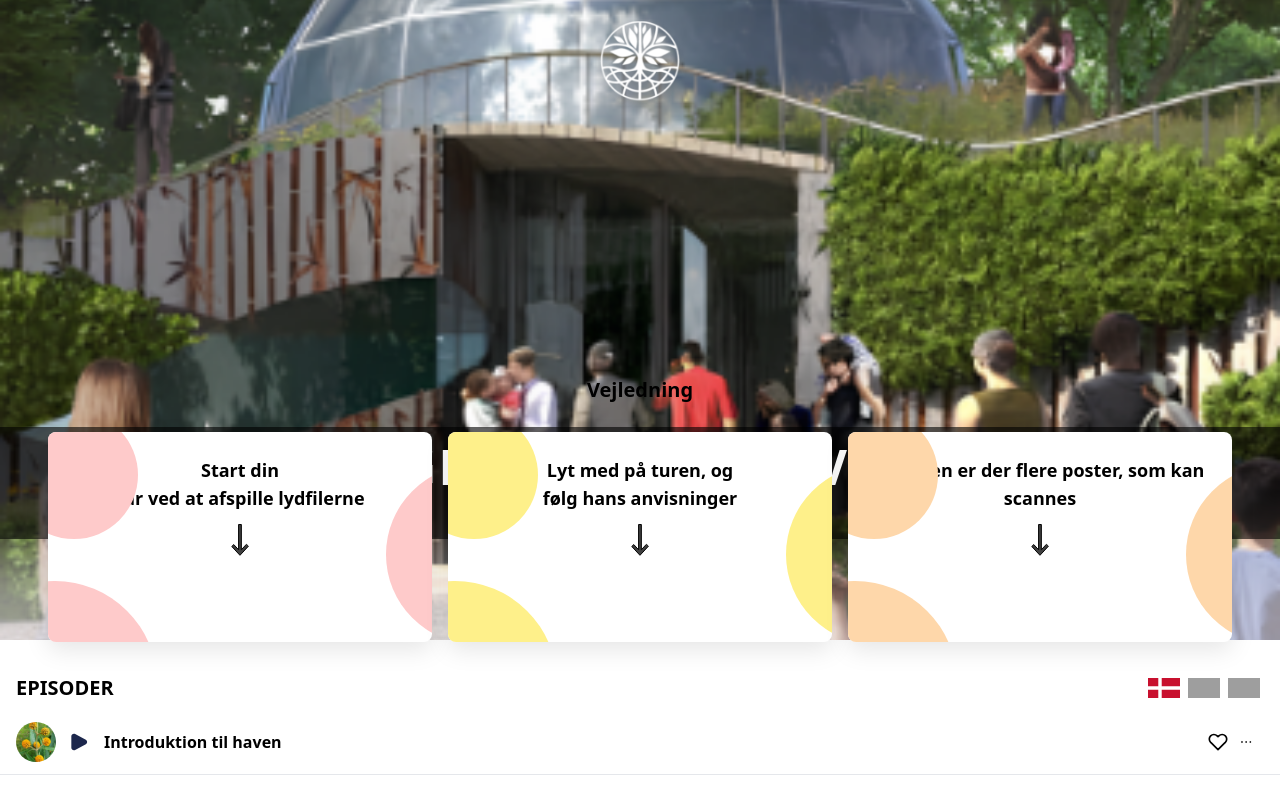
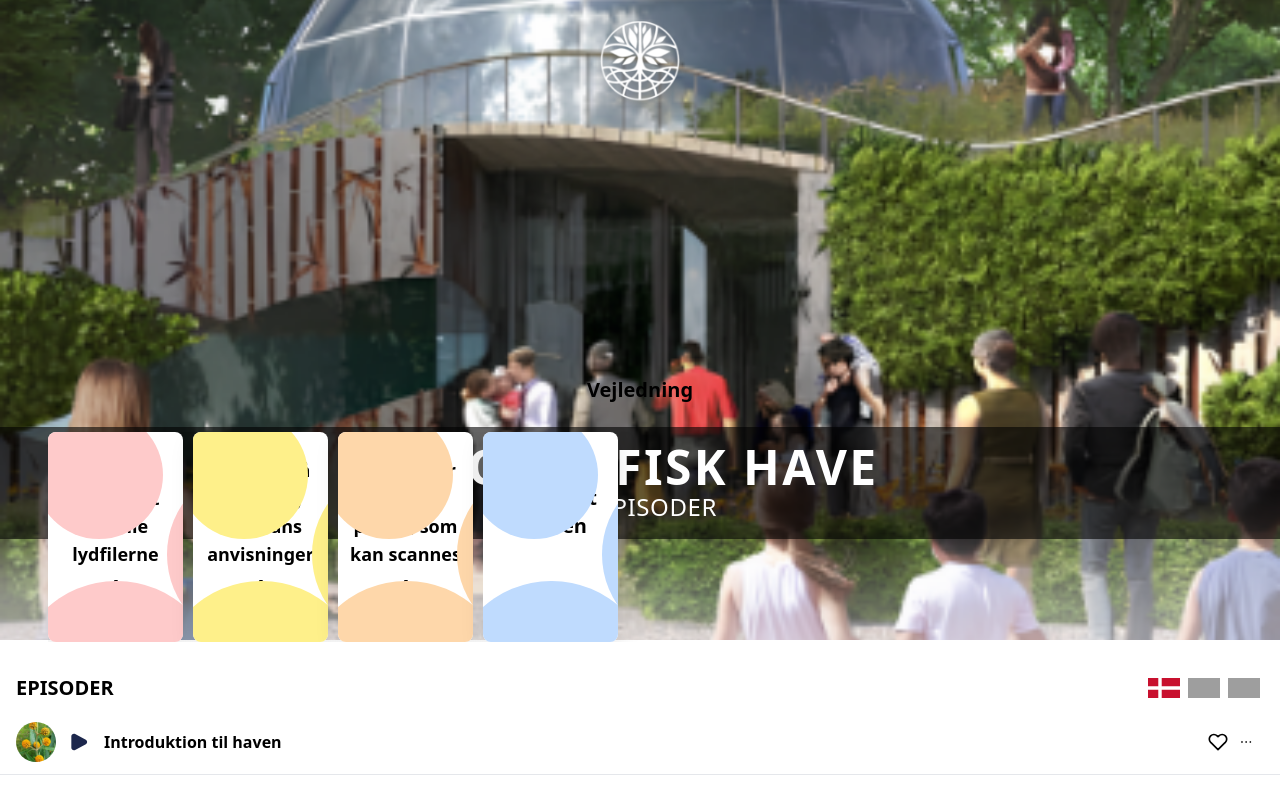
Before and after one commit to emilstorta/geo-have, a Vue app: page / in a window 1280 px wide. Shown: the top 785 px of the page. Built offline with nearby package versions, Linux system fonts and the light colour scheme; grey boxes are pictures that could not be loaded.

Commit message:
npm swiper used to implement swiping through the cards in GuideSection.vue

```diff
--- a/package.json
+++ b/package.json
@@ -10,6 +10,7 @@
   },
   "dependencies": {
     "firebase": "^10.11.0",
+    "swiper": "^11.1.1",
     "vue": "^3.4.21"
   },
   "devDependencies": {
--- a/src/components/GuideSection.vue
+++ b/src/components/GuideSection.vue
@@ -2,48 +2,55 @@
   <div class="relative z-10 -mt-[12rem] md:-mt-[14rem]">
     <h2 class="absolute left-0 right-0 top-[-2.5rem] text-xl font-semibold text-center">Vejledning</h2>
     <section class="bg-opacity-90 p-4 mx-4 md:mx-6 lg:mx-8">
-      <div class="grid grid-cols-3 gap-2 md:gap-4">
-        <!-- Guide card 1 -->
+      <swiper :slides-per-view="'auto'" :space-between="10" :pagination="{ clickable: true }" class="mySwiper">
+        <!-- Swiper slide for Guide card 1 -->
+        <swiper-slide style="width: 135px;">
           <div class="guide-card flex flex-col items-center space-y-3 bg-white rounded-lg p-3 shadow-lg relative" style="height: 210px;">
             <div class="circle circle1 bg-red-200"></div>
             <div class="circle circle2 bg-red-200"></div>
             <div class="circle circle3 bg-red-200"></div>
-
-          <!-- Text -->
-          <span class="text-lg font-semibold text-center">Start din <br> tur ved at afspille lydfilerne </span>
-          <!-- Down arrow -->
+            <span class="text-lg font-semibold text-center">Start din <br> tur ved at afspille lydfilerne</span>
             <img src="@/assets/down-arrow.svg" alt="Down" class="h-8 w-8 mt-4" />
           </div>
-        <!-- Guide card 2 -->
-        <div class="guide-card flex flex-col items-center space-y-3 bg-white rounded-lg p-3 shadow-lg" style="height: 210px;">
+        </swiper-slide>
+        <!-- Swiper slide for Guide card 2 -->
+        <swiper-slide style="width: 135px;">
+          <div class="guide-card flex flex-col items-center space-y-3 bg-white rounded-lg p-3 shadow-lg relative" style="height: 210px;">
             <div class="circle circle1 bg-yellow-200"></div>
             <div class="circle circle2 bg-yellow-200"></div>
             <div class="circle circle3 bg-yellow-200"></div>
-
-          <!-- Text -->
             <span class="text-lg font-semibold text-center">Lyt med på turen, og <br> følg hans anvisninger</span>
-          <!-- Down arrow -->
             <img src="@/assets/down-arrow.svg" alt="Down" class="h-8 w-8 mt-4" />
           </div>
-        <!-- Guide card 3 -->
-        <div class="guide-card flex flex-col items-center space-y-3 bg-white rounded-lg p-3 shadow-lg" style="height: 210px;">
+        </swiper-slide>
+        <!-- Swiper slide for Guide card 3 -->
+        <swiper-slide style="width: 135px;">
+          <div class="guide-card flex flex-col items-center space-y-3 bg-white rounded-lg p-3 shadow-lg relative" style="height: 210px;">
             <div class="circle circle1 bg-orange-200"></div>
             <div class="circle circle2 bg-orange-200"></div>
             <div class="circle circle3 bg-orange-200"></div>
-          <!-- Text -->
             <span class="text-lg font-semibold text-center">På ruten er der flere poster, som kan scannes</span>
-          <!-- Down arrow -->
             <img src="@/assets/down-arrow.svg" alt="Down" class="h-8 w-8 mt-4" />
           </div>
-
-        <!-- Repeat for other guide cards -->
+        </swiper-slide>
+        <!-- Swiper slide for Guide card 4 -->
+        <swiper-slide style="width: 135px;">
+          <div class="guide-card flex flex-col items-center space-y-3 bg-white rounded-lg p-3 shadow-lg relative" style="height: 210px;">
+            <div class="circle circle1 bg-blue-200"></div>
+            <div class="circle circle2 bg-blue-200"></div>
+            <div class="circle circle3 bg-blue-200"></div>
+            <span class="text-xl	 font-extrabold	 text-center">Nyd din <br> tur rundt <br> i haven</span>
           </div>
+        </swiper-slide>
+      </swiper>
     </section>
   </div>
 </template>
 
 <script setup>
-// Component logic goes here
+import { Swiper, SwiperSlide } from 'swiper/vue';
+import 'swiper/css';
+import 'swiper/css/pagination';
 </script>
 
 <style scoped>
@@ -54,22 +61,9 @@
   border-radius: 8px; /* This gives the card rounded corners */
 }
 
-.guide-card::before {
-  content: '';
-  position: absolute;
-  background-color: rgba(255, 182, 193, 0.5); /* Your color */
-  border-radius: 50%; /* Makes it round */
-  opacity: 0.6; /* Adjust the transparency */
-}
-
-.guide-card::after {
-  content: '';
-  position: absolute;
-}
 .circle {
   position: absolute;
   border-radius: 50%;
-  /* opacity: 0.6; */
 }
 
 .circle1 {
@@ -77,7 +71,6 @@
   left: -10%;
   width: 10vw;
   height: 10vw;
-
 }
 
 .circle2 {
@@ -88,10 +81,9 @@
 }
 
 .circle3 {
-  top: 65%; /* Adjust top position */
-  left: -25%; /* Adjust left position */
+  top: 65%;
+  left: -25%;
   width: 16vw;
   height: 16vw;
 }
-
 </style>
```
Also changed, not shown: 1 other file (tests, documents, lock files or other folders). Lines whose indentation alone changed are shown as unchanged.
